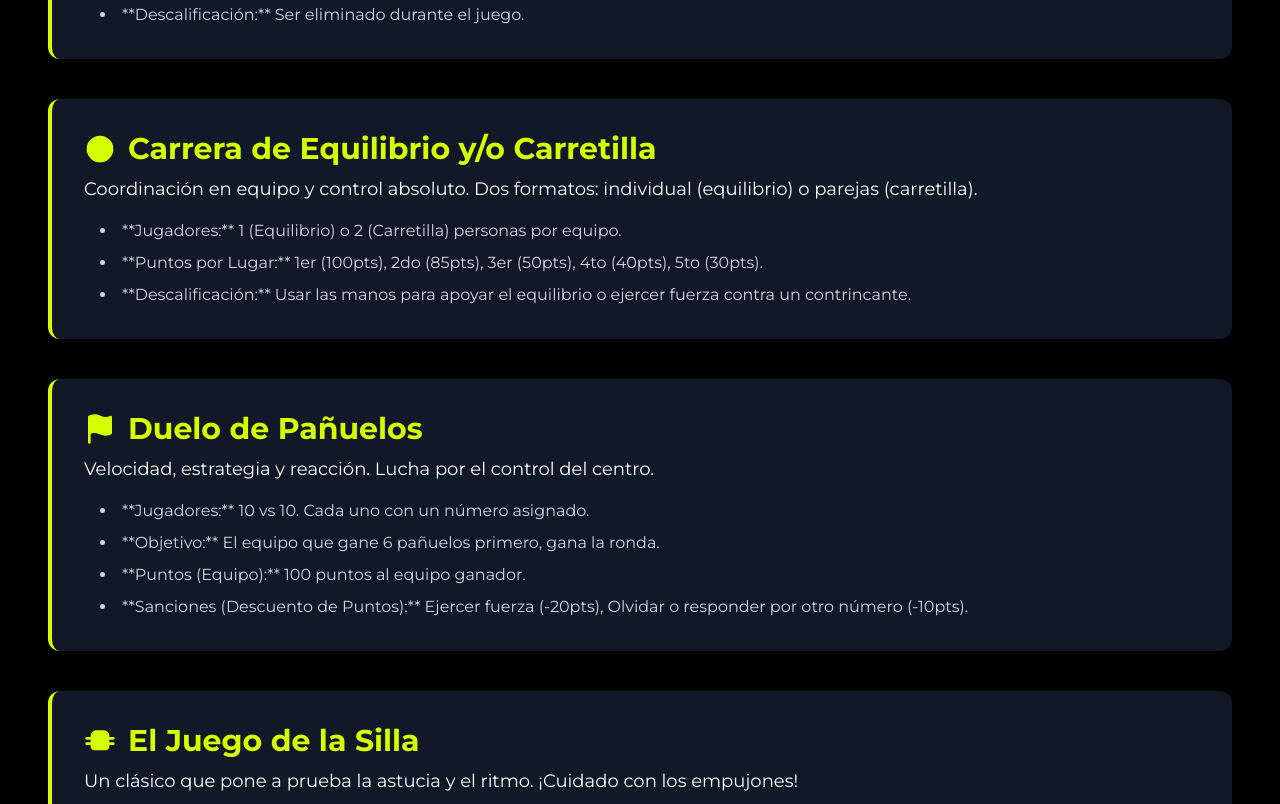
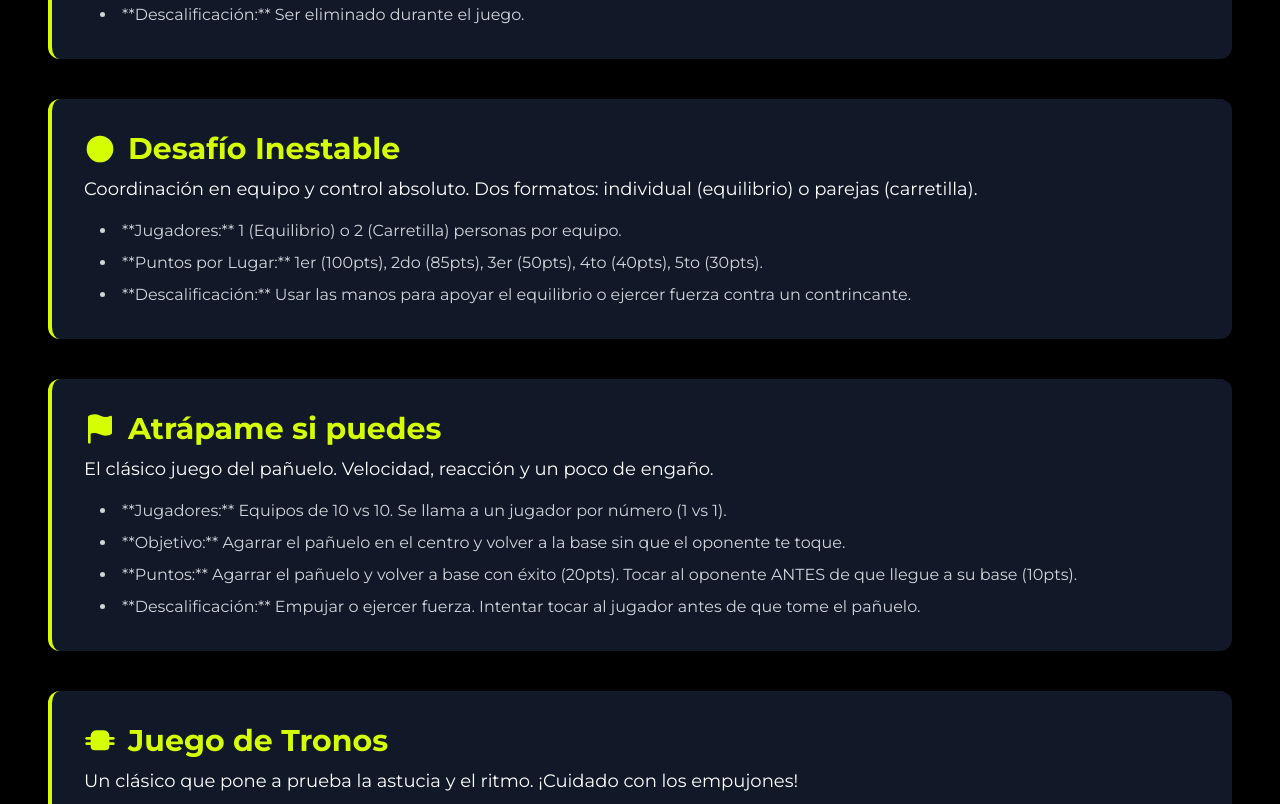
Before and after one commit to yisusprudens-stack/evento-play-fest, a plain HTML site: page index.html in a window 1280 px wide. Shown: the part 2956-3760 px from the top of the page. Drawn offline with nearby package versions, Linux system fonts and the light colour scheme.

Commit message:
Update index.html

```diff
--- a/index.html
+++ b/index.html
@@ -154,12 +154,12 @@
             <!-- Contenedor de Juegos -->
             <div class="space-y-10">
 
-                <!-- JUEGO 1: Preguntados -->
+                <!-- JUEGO 1: Trivia Rush (Antes: Preguntados) -->
                 <div class="p-6 md:p-8 bg-gray-900 rounded-xl border-l-4 border-neon shadow-lg transition duration-300 transform hover:scale-[1.02] hover:shadow-neon-lg">
                     <h3 class="text-3xl font-bold text-neon mb-2 flex items-center space-x-3">
                         <!-- Icono de Preguntados (Question Mark) -->
                         <svg class="svg-icon" viewBox="0 0 24 24" stroke="currentColor" stroke-width="2" fill="none" stroke-linecap="round" stroke-linejoin="round"><path d="M9.09 10a3 3 0 0 1 5.83 1c0 2-3 3-3 3"></path><line x1="12" y1="17" x2="12" y2="17"></line><circle cx="12" cy="12" r="10"></circle></svg>
-                        <span>Preguntados</span>
+                        <span>Trivia Rush</span>
                     </h3>
                     <p class="text-lg mb-4 text-white">¡Rapidez y conocimiento! Demuestra quién es el más listo en 6 rondas temáticas.</p>
                     <ul class="list-disc list-inside ml-4 text-gray-300 space-y-2">
@@ -170,7 +170,7 @@
                     </ul>
                 </div>
 
-                <!-- JUEGO 2: Luz Roja, Luz Verde -->
+                <!-- JUEGO 2: Luz Roja, Luz Verde (Sin cambio) -->
                 <div class="p-6 md:p-8 bg-gray-900 rounded-xl border-l-4 border-neon shadow-lg transition duration-300 transform hover:scale-[1.02] hover:shadow-neon-lg">
                     <h3 class="text-3xl font-bold text-neon mb-2 flex items-center space-x-3">
                         <!-- Icono de Luz Roja, Luz Verde (Runner) -->
@@ -186,12 +186,12 @@
                     </ul>
                 </div>
 
-                <!-- JUEGO 3: Carrera de Equilibrio y/o Carretilla -->
+                <!-- JUEGO 3: Desafío Inestable (Antes: Carrera de Equilibrio y/o Carretilla) -->
                 <div class="p-6 md:p-8 bg-gray-900 rounded-xl border-l-4 border-neon shadow-lg transition duration-300 transform hover:scale-[1.02] hover:shadow-neon-lg">
                     <h3 class="text-3xl font-bold text-neon mb-2 flex items-center space-x-3">
                         <!-- Icono de Equilibrio (Balance) -->
                         <svg class="svg-icon" viewBox="0 0 24 24" stroke="currentColor" stroke-width="2" fill="none" stroke-linecap="round" stroke-linejoin="round"><path d="M12 3a9 9 0 0 0 0 18h0a9 9 0 0 0 0-18z"></path><path d="M12 3v18"></path><path d="M17 12H7"></path></svg>
-                        <span>Carrera de Equilibrio y/o Carretilla</span>
+                        <span>Desafío Inestable</span>
                     </h3>
                     <p class="text-lg mb-4 text-white">Coordinación en equipo y control absoluto. Dos formatos: individual (equilibrio) o parejas (carretilla).</p>
                     <ul class="list-disc list-inside ml-4 text-gray-300 space-y-2">
@@ -201,28 +201,28 @@
                     </ul>
                 </div>
 
-                <!-- JUEGO 4: Duelo de Pañuelos -->
+                <!-- JUEGO 4: Atrápame si puedes (Antes: Duelo de Pañuelos - REGLAS ACTUALIZADAS) -->
                 <div class="p-6 md:p-8 bg-gray-900 rounded-xl border-l-4 border-neon shadow-lg transition duration-300 transform hover:scale-[1.02] hover:shadow-neon-lg">
                     <h3 class="text-3xl font-bold text-neon mb-2 flex items-center space-x-3">
-                        <!-- Icono de Duelo (Flag/Competition) -->
+                        <!-- Icono de Pañuelo (Flag/Competition) -->
                         <svg class="svg-icon" viewBox="0 0 24 24" stroke="currentColor" stroke-width="2" fill="none" stroke-linecap="round" stroke-linejoin="round"><path d="M4 15s1-1 4-1 5 2 8 2 4-1 4-1V3s-1 1-4 1-5-2-8-2-4 1-4 1z"></path><line x1="4" y1="22" x2="4" y2="15"></line></svg>
-                        <span>Duelo de Pañuelos</span>
+                        <span>Atrápame si puedes</span>
                     </h3>
-                    <p class="text-lg mb-4 text-white">Velocidad, estrategia y reacción. Lucha por el control del centro.</p>
+                    <p class="text-lg mb-4 text-white">El clásico juego del pañuelo. Velocidad, reacción y un poco de engaño.</p>
                     <ul class="list-disc list-inside ml-4 text-gray-300 space-y-2">
-                        <li>**Jugadores:** 10 vs 10. Cada uno con un número asignado.</li>
-                        <li>**Objetivo:** El equipo que gane 6 pañuelos primero, gana la ronda.</li>
-                        <li>**Puntos (Equipo):** 100 puntos al equipo ganador.</li>
-                        <li>**Sanciones (Descuento de Puntos):** Ejercer fuerza (-20pts), Olvidar o responder por otro número (-10pts).</li>
+                        <li>**Jugadores:** Equipos de 10 vs 10. Se llama a un jugador por número (1 vs 1).</li>
+                        <li>**Objetivo:** Agarrar el pañuelo en el centro y volver a la base sin que el oponente te toque.</li>
+                        <li>**Puntos:** Agarrar el pañuelo y volver a base con éxito (20pts). Tocar al oponente ANTES de que llegue a su base (10pts).</li>
+                        <li>**Descalificación:** Empujar o ejercer fuerza. Intentar tocar al jugador antes de que tome el pañuelo.</li>
                     </ul>
                 </div>
 
-                <!-- JUEGO 5: El Juego de la Silla -->
+                <!-- JUEGO 5: Juego de Tronos (Antes: El Juego de la Silla) -->
                 <div class="p-6 md:p-8 bg-gray-900 rounded-xl border-l-4 border-neon shadow-lg transition duration-300 transform hover:scale-[1.02] hover:shadow-neon-lg">
                     <h3 class="text-3xl font-bold text-neon mb-2 flex items-center space-x-3">
                         <!-- Icono de La Silla (Chair/Music) -->
                         <svg class="svg-icon" viewBox="0 0 24 24" stroke="currentColor" stroke-width="2" fill="none" stroke-linecap="round" stroke-linejoin="round"><path d="M18 8a3 3 0 0 0-3-3H9a3 3 0 0 0-3 3v8a2 2 0 0 0 2 2h8a2 2 0 0 0 2-2z"></path><path d="M22 10h-4"></path><path d="M6 10H2"></path><path d="M6 14H2"></path><path d="M22 14h-4"></path></svg>
-                        <span>El Juego de la Silla</span>
+                        <span>Juego de Tronos</span>
                     </h3>
                     <p class="text-lg mb-4 text-white">Un clásico que pone a prueba la astucia y el ritmo. ¡Cuidado con los empujones!</p>
                     <ul class="list-disc list-inside ml-4 text-gray-300 space-y-2">
@@ -232,7 +232,7 @@
                     </ul>
                 </div>
 
-                <!-- JUEGO 6: Mímica -->
+                <!-- JUEGO 6: Mímica (Sin cambio) -->
                 <div class="p-6 md:p-8 bg-gray-900 rounded-xl border-l-4 border-neon shadow-lg transition duration-300 transform hover:scale-[1.02] hover:shadow-neon-lg">
                     <h3 class="text-3xl font-bold text-neon mb-2 flex items-center space-x-3">
                         <!-- Icono de Mímica (Mask/Theater) -->
@@ -247,7 +247,7 @@
                     </ul>
                 </div>
 
-                <!-- JUEGO 7: Flag Football -->
+                <!-- JUEGO 7: Flag Football (Sin cambio) -->
                 <div class="p-6 md:p-8 bg-gray-900 rounded-xl border-l-4 border-neon shadow-lg transition duration-300 transform hover:scale-[1.02] hover:shadow-neon-lg">
                     <h3 class="text-3xl font-bold text-neon mb-2 flex items-center space-x-3">
                         <!-- Icono de Flag Football (Football) -->
@@ -262,14 +262,14 @@
                     </ul>
                 </div>
 
-                <!-- JUEGO 8: Balón Prisionero -->
+                <!-- JUEGO 8: Quemados (Antes: Balón Prisionero) -->
                 <div class="p-6 md:p-8 bg-gray-900 rounded-xl border-l-4 border-neon shadow-lg transition duration-300 transform hover:scale-[1.02] hover:shadow-neon-lg">
                     <h3 class="text-3xl font-bold text-neon mb-2 flex items-center space-x-3">
                         <!-- Icono de Balón Prisionero (Target/Ball) -->
                         <svg class="svg-icon" viewBox="0 0 24 24" stroke="currentColor" stroke-width="2" fill="none" stroke-linecap="round" stroke-linejoin="round"><circle cx="12" cy="12" r="10"></circle><circle cx="12" cy="12" r="6"></circle><circle cx="12" cy="12" r="2"></circle></svg>
-                        <span>Balón Prisionero (Dodgeball)</span>
+                        <span>Quemados</span>
                     </h3>
-                    <p class="text-lg mb-4 text-white">El clásico de la eliminación. ¡Esquiva, atrapa y lanza!</p>
+                    <p class="text-lg mb-4 text-white">El clásico de la eliminación. ¡Esquiva, atrapa y lanza! (También conocido como Dodgeball).</p>
                     <ul class="list-disc list-inside ml-4 text-gray-300 space-y-2">
                         <li>**Jugadores:** 10 vs 10. Se disponen 4 balones al centro.</li>
                         <li>**Reglas:** El jugador debe atrapar el balón entre brazos. Si rebota, es eliminado.</li>
@@ -282,7 +282,7 @@
 
         <hr class="border-neon my-16 md:my-24">
 
-        <!-- 4. Inscripción y QR Code Generator (Actualizado) -->
+        <!-- 4. Inscripción y QR Code Generator (Funcionalidad QRious) -->
         <section id="inscripcion" class="my-16 md:my-24 text-center">
             <h2 class="text-4xl md:text-5xl font-extrabold mb-8 text-white">
                 <span class="text-neon">//</span> ÚNETE <span class="text-neon">AL FESTIVAL</span>
@@ -303,7 +303,7 @@
                     <h3 class="text-3xl font-bold text-neon mb-4">¡Tu Entrada Oficial Play Fest!</h3>
                     <p class="text-white mb-2">Nombre: <span id="qr-name-display" class="font-extrabold text-neon"></span></p>
 
-                    <!-- CAMBIO: Ahora usamos un canvas para la nueva librería QRious -->
+                    <!-- CAMBIO: Utilizamos un canvas para la librería QRious -->
                     <canvas id="qr-canvas" width="256" height="256" class="p-4 inline-block bg-white rounded-lg shadow-neon-lg border-2 border-neon">
                         <!-- El código QR se dibujará aquí -->
                     </canvas>
@@ -338,7 +338,7 @@
         </p>
     </footer>
 
-<!-- Librería para generar el QR code (HEMOS CAMBIADO A QRious) -->
+<!-- Librería para generar el QR code (QRious, estable y fiable) -->
 <script src="https://cdn.jsdelivr.net/npm/qrious@4.0.2/dist/qrious.min.js"></script>
 
 <script>
@@ -346,7 +346,6 @@
     const form = document.getElementById('qr-form');
     const qrResult = document.getElementById('qr-result');
     const qrNameDisplay = document.getElementById('qr-name-display');
-    // CAMBIO: Ahora referenciamos el elemento canvas directamente
     const qrCanvas = document.getElementById('qr-canvas');
     const downloadQrButton = document.getElementById('download-qr');
     const messageBox = document.getElementById('message-box');
@@ -401,7 +400,6 @@
 
         } catch (error) {
             showMessage('error', 'Hubo un problema al generar el código QR. Inténtalo de nuevo.');
-            // Es crucial ver el error en la consola si persiste
             console.error("QR Generation Error (QRious):", error);
         }
     });
```
